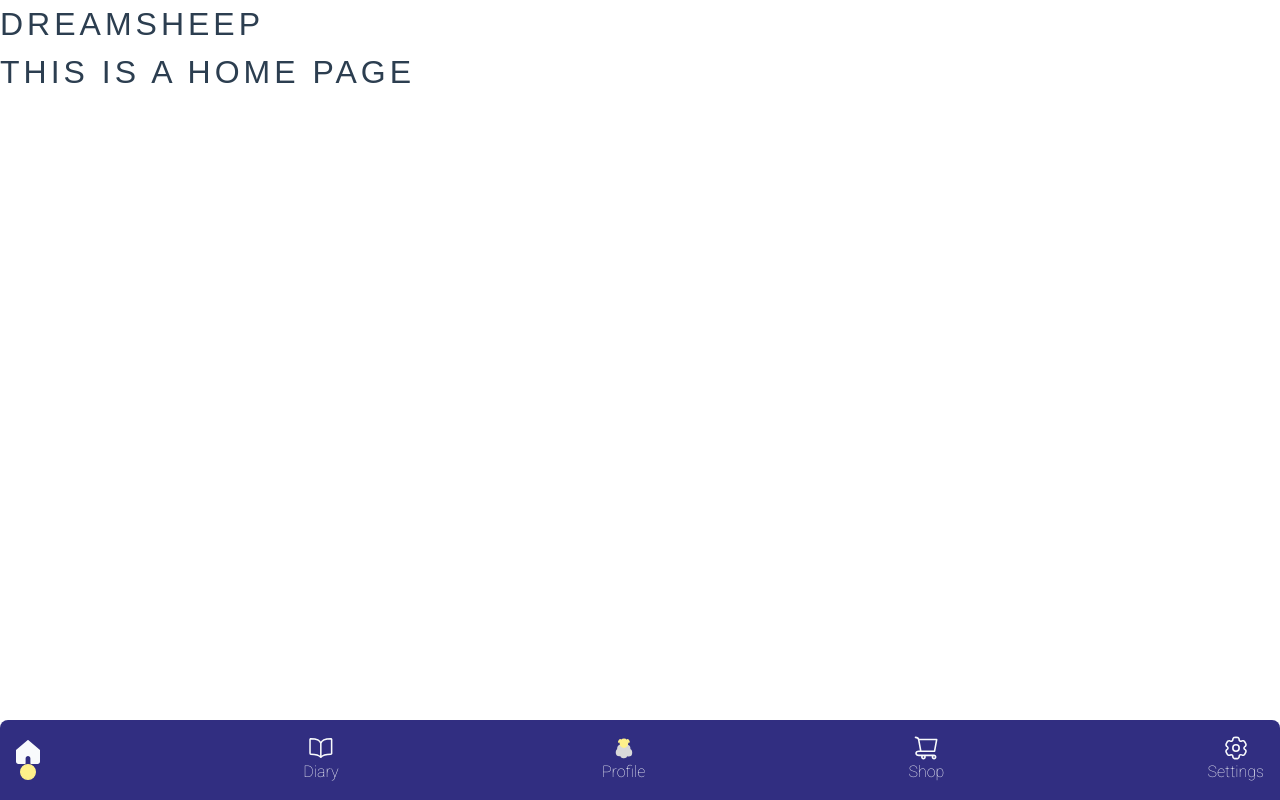
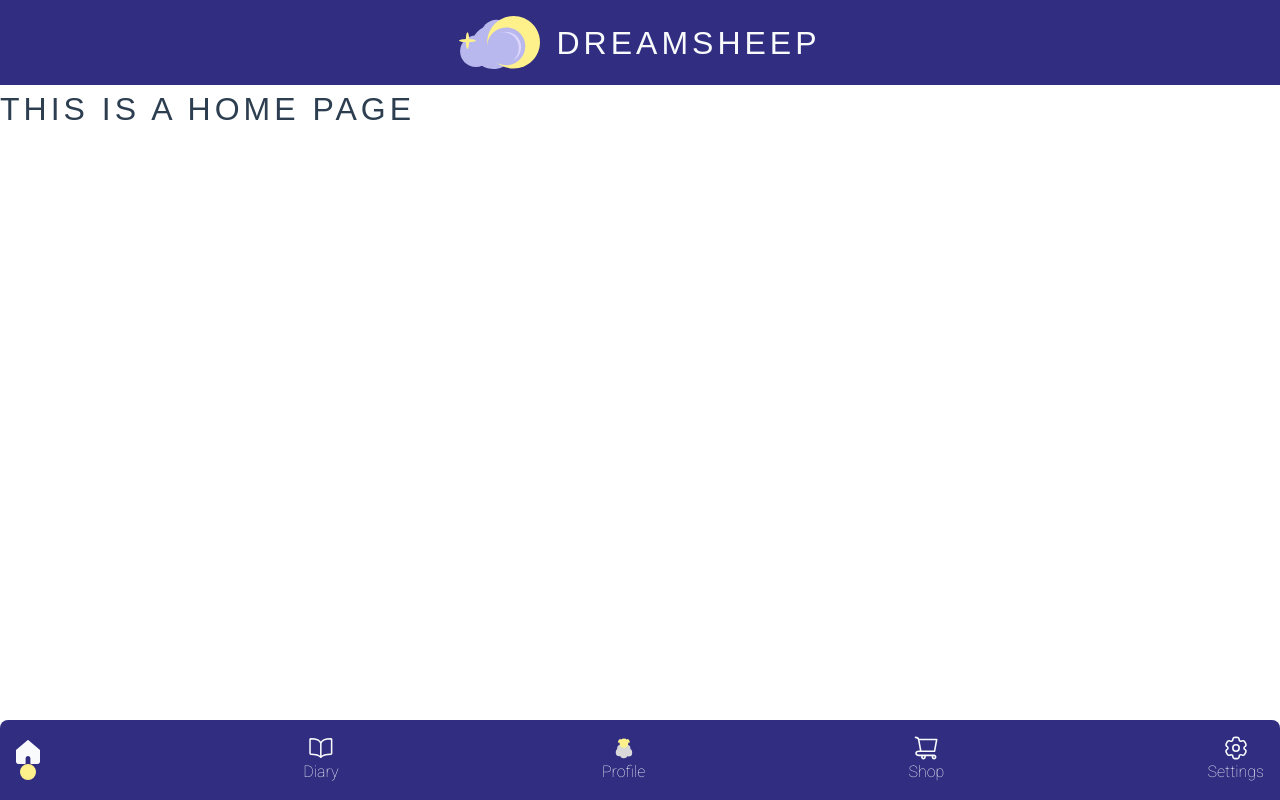
Before and after one commit to SamuelCharasse/2024-DreamSheepApp-Grp4, a Vue app in the folder DreamSheep-app/: page / in a window 1280 px wide. Built offline with nearby package versions, Linux system fonts and the light colour scheme; a web font is replaced by a local one.

Commit message:
refactor: Update Header component with new logo and styling

```diff
--- a/DreamSheep-app/src/components/Header.vue
+++ b/DreamSheep-app/src/components/Header.vue
@@ -2,8 +2,8 @@
 </script>
 
 <template>
-    <div>
-        <img src="" alt="">
-        <h1>Dreamsheep</h1>
+    <div class="flex items-center justify-center p-4 gap-4 bg-indigo-900">
+        <img src="./icons/DreamSheep_Logo_Vector.svg" alt="Logo DreamSheep">
+        <h1 class="text-slate-50">Dreamsheep</h1>
     </div>
 </template>
```
